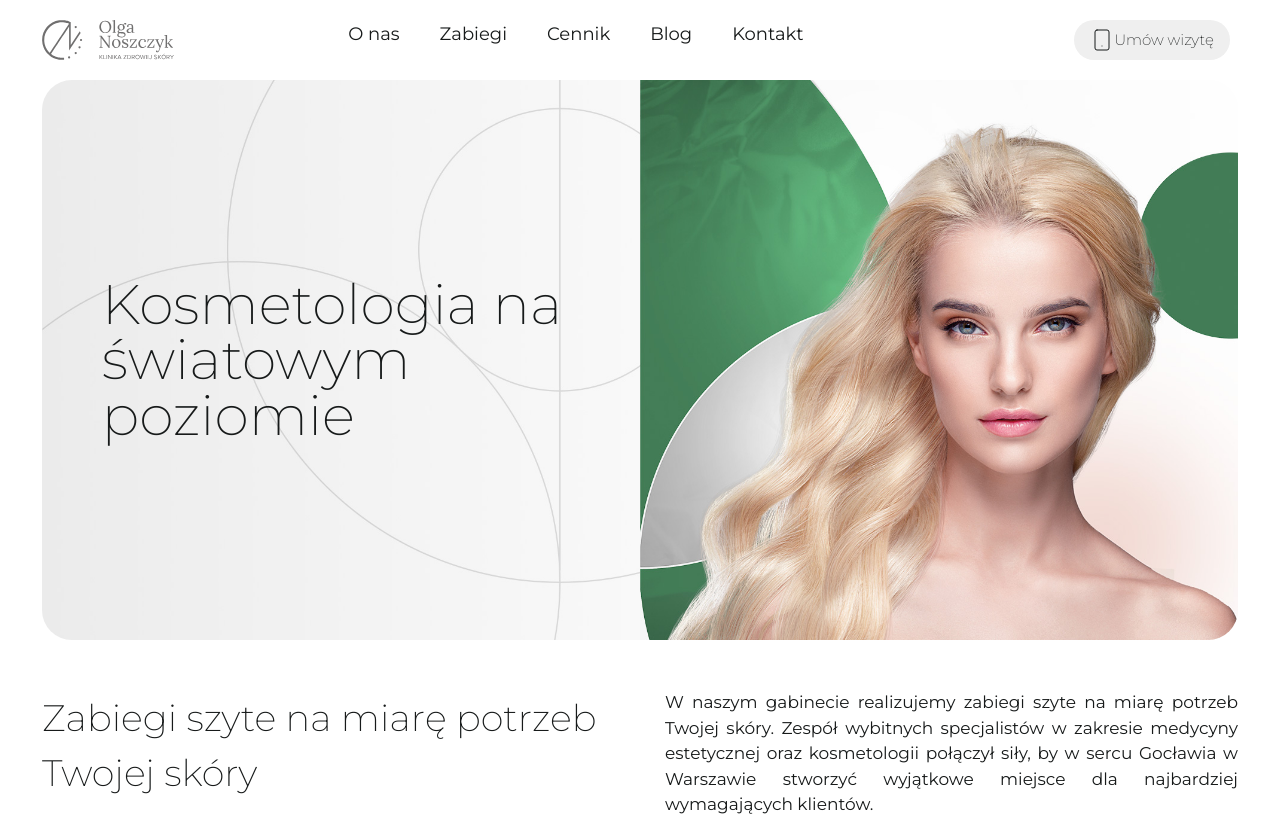
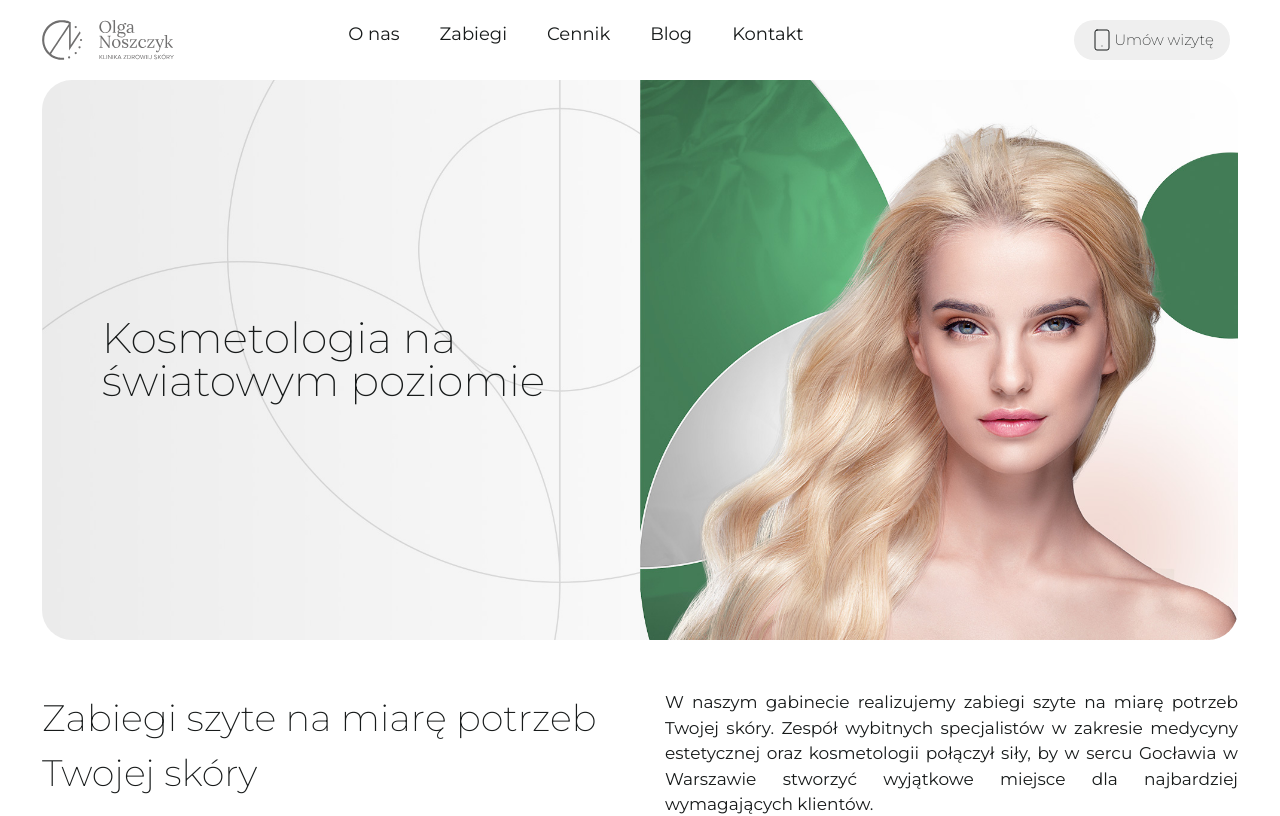
Before and after one commit to noszczykmichal/nextjs-klinika-zdrowej-skory, a Next.js app: page / in a window 1280 px wide. Shown: the top 816 px of the page. Built offline with nearby package versions, Linux system fonts and the light colour scheme.

Commit message:
improved responsiveness of images

```diff
--- a/src/components/HomePage/MainBanner/MainBanner.tsx
+++ b/src/components/HomePage/MainBanner/MainBanner.tsx
@@ -7,19 +7,27 @@ function MainBanner() {
   return (
     <div className="sm:flex h-[70vh] rounded-[var(--big-border-radius)] overflow-hidden ">
       <div className="relative h-[40%] sm:w-[50%] sm:h-full flex items-center justify-center">
-        <Image className="w-full object-cover" src={pkBannerLeft} alt="" fill />
-        <h1
-          style={{
-            fontSize: "var(--font-big-banner)",
-            lineHeight: "var(--leading-big-banner)",
-          }}
-          className="absolute w-[80%] font-extralight sm:text-[var(--font-small-banner)]"
-        >
+        <Image
+          className="w-full object-cover"
+          src={pkBannerLeft}
+          alt=""
+          fill
+          priority
+          sizes="(max-width: 640px) 100vw, 50vw"
+        />
+        <h1 className="absolute w-[80%] font-extralight main-banner-fSize-HomeP">
           Kosmetologia na światowym poziomie
         </h1>
       </div>
       <div className="h-[60%] relative sm:w-[50%] sm:h-full">
-        <Image src={pkBannerRight} alt="" fill className="object-cover" />
+        <Image
+          src={pkBannerRight}
+          alt=""
+          fill
+          className="object-cover"
+          priority
+          sizes="(max-width: 640px) 100vw, 50vw"
+        />
       </div>
     </div>
   );
--- a/src/components/HomePage/ResponsiveCarousel/ResponsiveCarousel.tsx
+++ b/src/components/HomePage/ResponsiveCarousel/ResponsiveCarousel.tsx
@@ -12,7 +12,6 @@ import {
 } from "@/components/ui/carousel";
 import Link from "next/link";
 import Image from "next/image";
-
 
 import usePrefersReducedMotion from "@/hooks/usePrefersReducedMotion";
 import zabieg from "@/assets/zabieg-1024x342.jpg";
@@ -85,6 +84,7 @@ export function ResponsiveCarousel() {
                             alt=""
                             fill
                             className="object-cover w-full h-full"
+                            sizes="(max-width: 640px) 100vw, (max-width: 1024px) 50vw, 33vw"
                           />
                         </CardContent>
                       </Card>
@@ -142,6 +142,7 @@ export function ResponsiveCarousel() {
                             alt=""
                             fill
                             className="object-cover w-full h-full"
+                            sizes="(max-width: 640px) 100vw, (max-width: 1024px) 50vw, 33vw"
                           />
                         </CardContent>
                       </Card>
--- a/src/components/Layout/Navigation/NavigationItems/NavigationItem.tsx
+++ b/src/components/Layout/Navigation/NavigationItems/NavigationItem.tsx
@@ -20,18 +20,24 @@ function NavigationItem({
 }: NavigationItemProps) {
   const pathname = usePathname();
 
-  const primaryColor = variant === "dark" ? "--black-100" : "--white-100";
+  let isLinkActive =
+    pathname === href ? `border-b-[var(--black-100)]` : "border-b-transparent";
+  let onHoverBehaviour = `hover:border-b-[var(--black-100)]`;
 
-  const attachedClasses =
-    pathname === href
-      ? `border-[var(${primaryColor})]`
-      : "border-b-transparent";
+  if (variant === "white") {
+    isLinkActive =
+      pathname === href
+        ? `border-b-[var(--white-100)]`
+        : "border-b-transparent";
+
+    onHoverBehaviour = `hover:border-b-[var(--white-100)]`;
+  }
 
   return (
     <li className={"px-[20px]"}>
       <Link
         href={href}
-        className={`pb-[5px] border-b-2 hover:border-[var(${primaryColor})] transition-all ease-in duration-[0.15s] ${attachedClasses}`}
+        className={`pb-[5px] border-b-2 transition-all ease-in duration-[0.15s] ${isLinkActive} ${onHoverBehaviour}`}
         onClick={onLinkClick}
       >
         {label}
--- a/src/components/Layout/Navigation/SideNav/SideNav.tsx
+++ b/src/components/Layout/Navigation/SideNav/SideNav.tsx
@@ -45,7 +45,7 @@ function SideNav() {
         unmountOnExit
       >
         <aside
-          className="fixed top-0 right-0 flex flex-col justify-center bg-white h-[100vh] w-[70vw] z-[12] shadow-[var(--custom-box-shadow)]"
+          className="fixed top-0 right-0 flex flex-col justify-center bg-white h-[100vh] w-[70vw] max-w-[300px] z-[12] shadow-[var(--custom-box-shadow)]"
           ref={nodeRef}
         >
           <nav className="h-full flex flex-col justify-center">
--- a/src/styles/globals.css
+++ b/src/styles/globals.css
@@ -93,6 +93,8 @@ footer {
   transition: opacity 300ms var(--easing);
 }
 
+/* SideNav */
+
 .sideNav-enter {
   transform: translateX(100%);
 }
@@ -110,3 +112,22 @@ footer {
   transform: translateX(100%);
   transition: transform 0.3s var(--easing);
 }
+
+.main-banner-fSize-HomeP {
+  font-size: var(--font-big-banner);
+  line-height: var(--leading-big-banner);
+}
+
+@media (min-width: 640px) {
+  .main-banner-fSize-HomeP {
+    font-size: var(--font-small-banner);
+    line-height: var(--font-small-banner);
+  }
+}
+
+@media (min-width: 1024px) {
+  .main-banner-fSize-HomeP {
+    font-size: var(--font--medium-banner);
+    line-height: var(--font--medium-banner);
+  }
+}
--- a/src/styles/variables.css
+++ b/src/styles/variables.css
@@ -20,7 +20,7 @@
   /* fonts */
   --font-big-banner: calc(30px + 2vw);
   --font--medium-banner: calc(30px + 1vw);
-  --font-small-banner: calc(25px +1vw);
+  --font-small-banner: calc(25px + 1vw);
   --leading-big-banner: calc(30px + 2vw);
   --font-size-heading: calc(24px + 1vmax);
   --font-size-h2: calc(20px + 1.45vmax);
```
